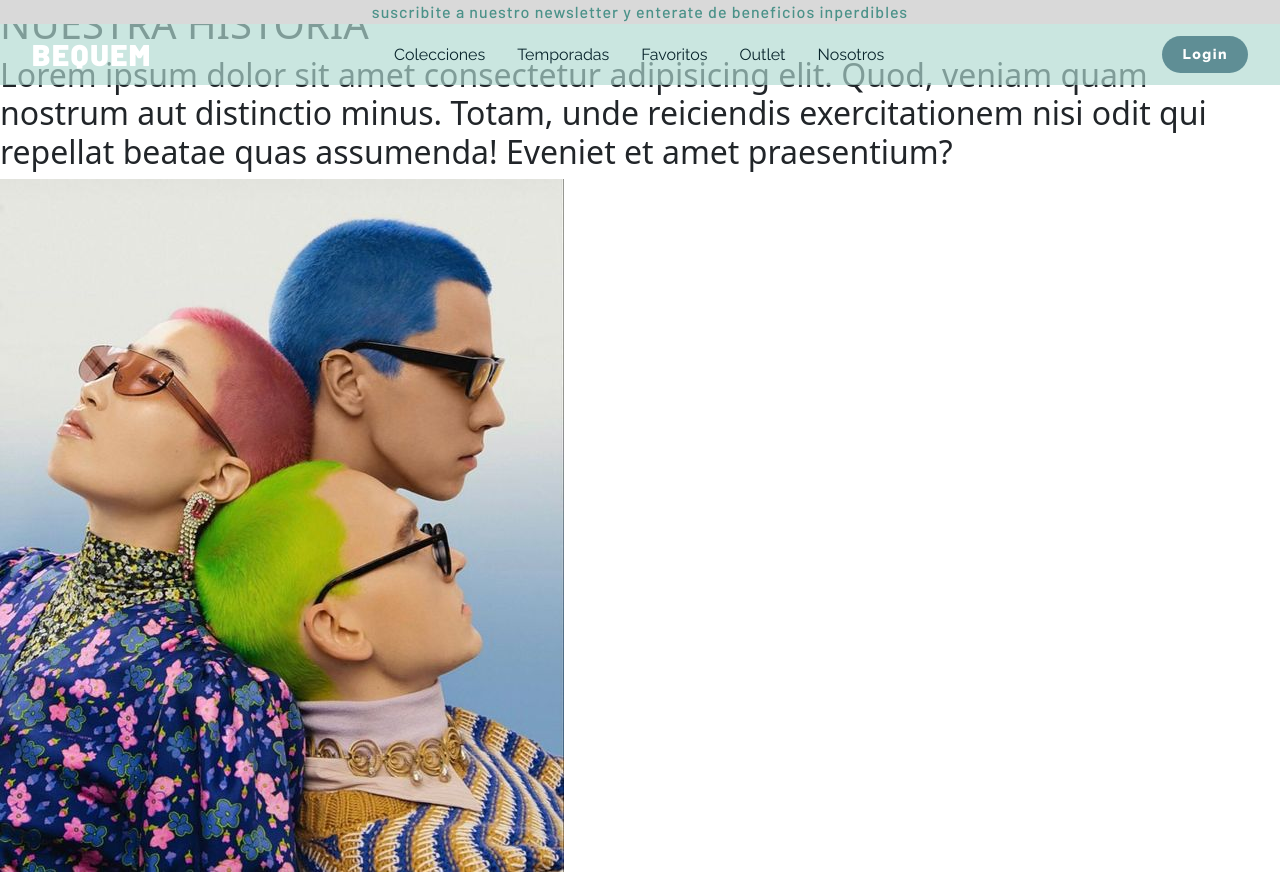
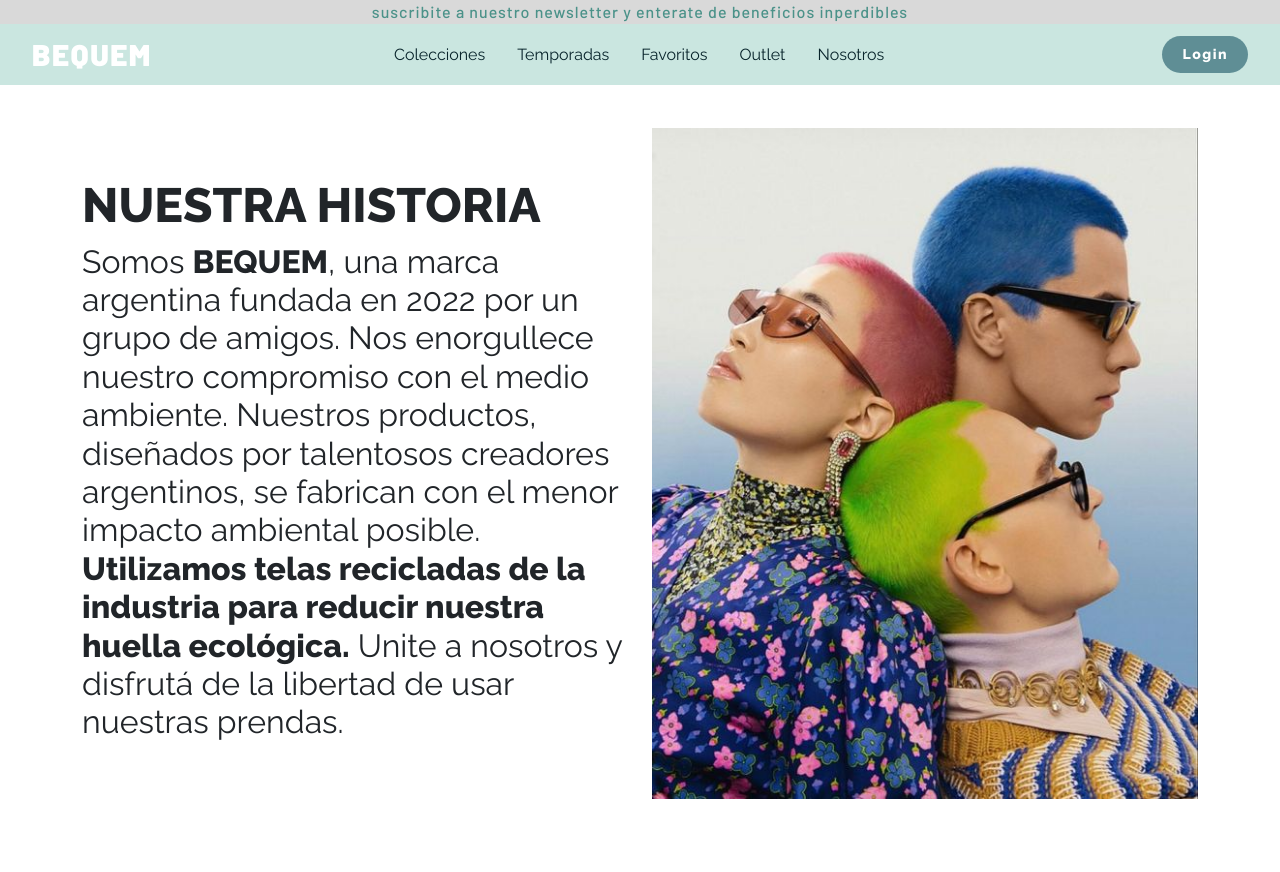
Before and after one commit to CarolinaSaleh/proyectoCoderhouse, a website: page pages/nos.html in a window 1280 px wide. Shown: the top 872 px of the page. Drawn offline with nearby package versions, Linux system fonts and the light colour scheme; files whose address does not match are found by name.

Commit message:
mainDelNos

```diff
--- a/pages/nos.html
+++ b/pages/nos.html
@@ -46,7 +46,7 @@
                             <a class="nav-link mx-lg-2" href="#">Outlet</a>
                         </li>
                         <li class="nav-item">
-                            <a class="nav-link mx-lg-2" href="#">Nosotros</a>
+                            <a class="nav-link mx-lg-2" href="./pages/nos.html">Nosotros</a>
                         </li>
                     </ul>
                 </div>
@@ -59,13 +59,20 @@
             </button>
         </div>
     </nav>
-    <main>
-        <section class="nuestraHistoria">
-            <h1>NUESTRA HISTORIA</h1>
-            <H2>Lorem ipsum dolor sit amet consectetur adipisicing elit. Quod, veniam quam nostrum aut distinctio minus. Totam, unde reiciendis exercitationem nisi odit qui repellat beatae quas assumenda! Eveniet et amet praesentium?</H2>
-            <img src="../assets/nosotrxs.jpg" alt="">
+    <main class="container">
+        <section class="row nuestraHistoria">
+            <div class="col-md-6 d-flex align-items-center">
+                <div class="elMainDelNos">
+                    <h1 class="display-lg-3">NUESTRA HISTORIA</h1>
+                    <h2>Somos <strong>BEQUEM</strong>, una marca argentina fundada en 2022 por un grupo de amigos. Nos enorgullece nuestro compromiso con el medio ambiente. Nuestros productos, diseñados por talentosos creadores argentinos, se fabrican con el menor impacto ambiental posible. <strong>Utilizamos telas recicladas de la industria para reducir nuestra huella ecológica.</strong> Unite a nosotros y disfrutá de la libertad de usar nuestras prendas.</h2>
+                </div>
+            </div>
+            <div class="col-md-6">
+                <img src="../assets/nosotrxs.jpg" class="img-fluid" alt="">
+            </div>
         </section>
     </main>
+
     <div class="container">
         <footer class="el-footer row row-cols-1 row-cols-sm-2 row-cols-md-5 py-5 my-5 border-top">
             <div class="col mb-3">
--- /dev/null
+++ b/scss/layout/_mainNos.scss
@@ -0,0 +1,36 @@
+// .nuestraHistoria{
+// .elMainDelNos{
+//     h1{
+//         color:$textoNegro;
+//         font-family: $tipoPrincipal;
+//         background-blend-mode: darken;
+//         font-weight: 800;
+//         letter-spacing: .0938rem;
+//         font-size: 8rem;
+//         line-height: 0.9;
+//         margin-bottom: 1rem;
+//     }
+//     h2{
+//         color:$textoNegro;
+//         font-family: $tipoPrincipal;
+//         background-blend-mode: darken;
+//         font-weight: 500;
+//         letter-spacing: .0938rem;
+//         font-size: 2rem;
+//         margin-top: 2.5rem;
+//     }
+// }
+// }
+.nuestraHistoria{
+    padding: 8rem 0;
+    .elMainDelNos{
+        h1 {
+            font-family: $tipoPrincipal;
+            font-size: 3rem;
+            font-weight: 800;
+        }
+        h2{
+            font-family: $tipoPrincipal;
+        }
+    }
+}
--- a/scss/style.scss
+++ b/scss/style.scss
@@ -7,10 +7,12 @@
 @import "./components/cards";
 @import "./layout/header";
 @import "./layout/mainIndex";
+@import "./layout/mainNos";
 @import "./layout/footer";
 @import "./utilities/maps";
 @import "./layout/media/media720";
 @import "./layout/media/media468";
+
 
 html{
     scroll-behavior: smooth;
```
Also changed, not shown: index.html (+1 -1 lines), pages/404Error.html (+1 -1 lines), pages/abrigos.html (+1 -1 lines), pages/accesorios.html (+1 -1 lines), pages/conjuntos.html (+1 -1 lines), pages/tempVerano.html (+1 -1 lines), css/style.css.
